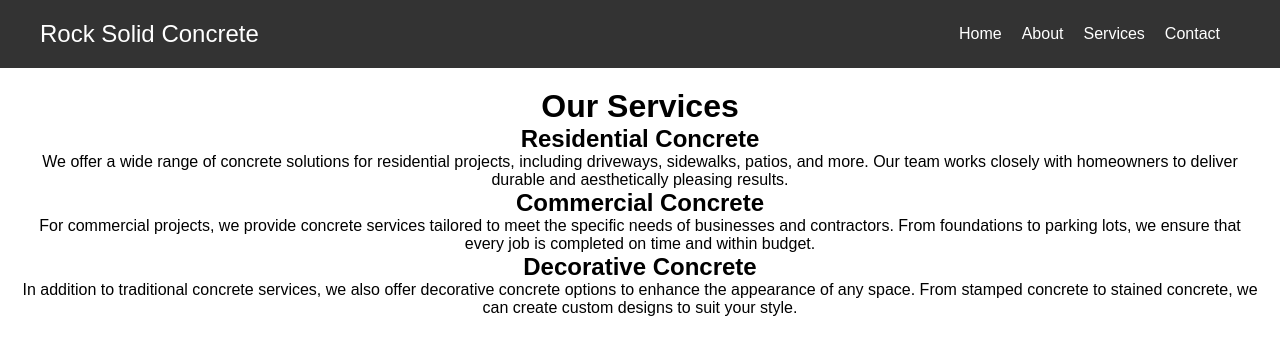
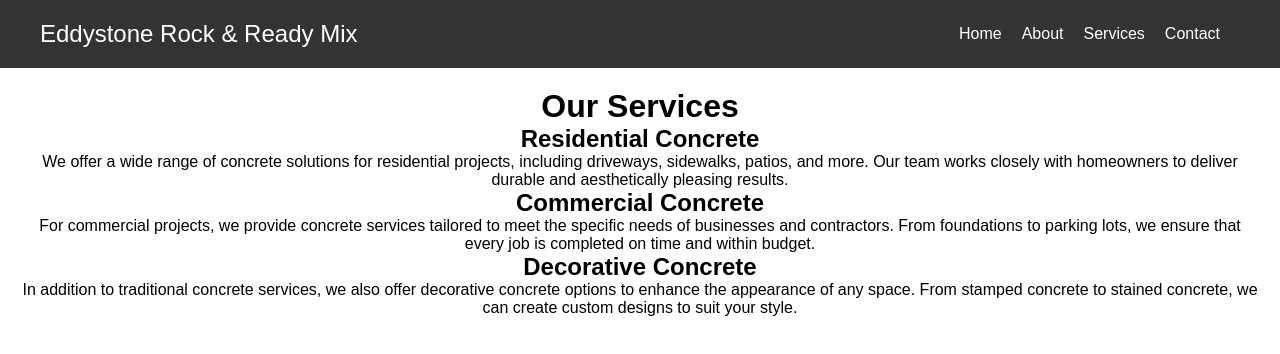
Before and after one commit to ShayeSkillings/Assignment-13, a plain HTML site: page pages/services.html in a window 1280 px wide. Drawn offline with Linux system fonts and the light colour scheme; files that its build step writes are made by us from their sources; a web font is replaced by a local one.

Commit message:
Update services.html

```diff
--- a/pages/services.html
+++ b/pages/services.html
@@ -3,14 +3,14 @@
 <head>
     <meta charset="UTF-8">
     <meta name="viewport" content="width=device-width, initial-scale=1.0">
-    <title>Services - Rock Solid Concrete</title>
+    <title>Services - Eddystone Rock & Ready Mix</title>
     <link rel="stylesheet" href="style.css">
     <link rel="stylesheet" href="fonts.css">
 </head>
 <body>
     <header>
         <nav>
-            <div class="logo">Rock Solid Concrete</div>
+            <div class="logo">Eddystone Rock & Ready Mix</div>
             <ul class="nav-links">
                 <li><a href="index.html">Home</a></li>
                 <li><a href="about.html">About</a></li>
```
